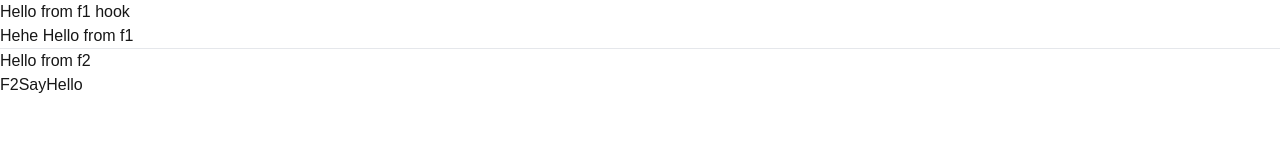
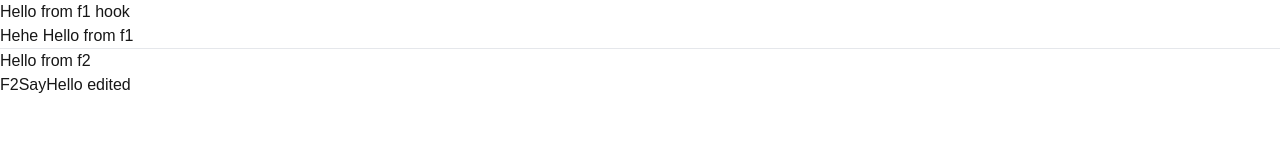
Before and after one commit to teq-hungpham/test, a Next.js app: page / in a window 1280 px wide. Shown: the top 163 px of the page. Built offline with nearby package versions, Linux system fonts and the light colour scheme.

Commit message:
modify main

```diff
--- a/src/features/f2/components/F2SayHello.tsx
+++ b/src/features/f2/components/F2SayHello.tsx
@@ -1,3 +1,3 @@
 export const F2SayHello = () => {
-	return <div>F2SayHello</div>;
+	return <div>F2SayHello edited</div>;
 };
```
